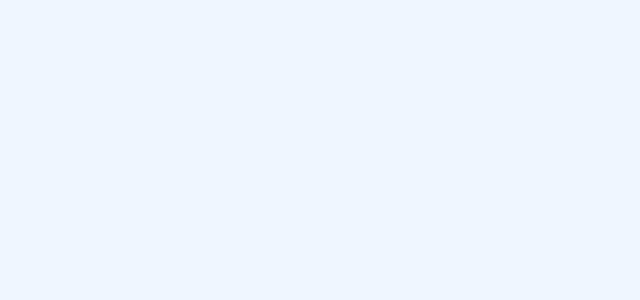
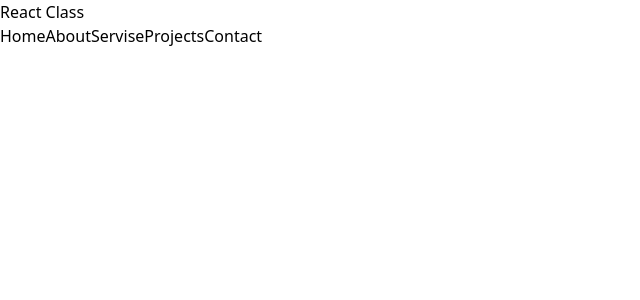
Before and after one commit to Sumeyahassen/mobile-app, a React (Vite) app in the folder react/rt/: page / in a window 1280 px wide. Shown: the top 300 px of the page, without its empty margins (0-640 px from the left). Built offline with nearby package versions, Linux system fonts and the light colour scheme.

Commit message:
to complate the header html text form

```diff
--- a/react/rt/src/App.jsx
+++ b/react/rt/src/App.jsx
@@ -1,13 +1,10 @@
 import { useState } from 'react'
+import Header from './components/Header.jsx'
 const App=()=>{
   return (
-//     <div className='bg-amber-300'>
-// <h1 className='text-red-400 text-xl font-extrabold px-10 py-12'>Sumeya</h1>
-// <p className='px-10 py-5 bg-rose-600 mx-11'></p>
-// <h1 className='pt-5 pb-10 pl-18 pr-16 text-blue-600 mr-10 bg-rose-300'>Hello world</h1>
-//     </div>
-<div className='bg-blue-50 min-h-screen'>
 
+<div className="">
+  <Header/>
 </div>
   )
 }
--- /dev/null
+++ b/react/rt/src/components/Header.jsx
@@ -0,0 +1,20 @@
+import React from 'react'
+
+function Header() {
+  return (
+    <div>
+      {/* logo */}
+      <div className="">React Class</div>
+      {/* navbar */}
+      <nav>
+        <a href="">Home</a>
+        <a href="">About</a>
+        <a href="">Servise</a>
+        <a href="">Projects</a>
+        <a href="">Contact</a>
+      </nav>
+    </div>
+  )
+}
+
+export default Header
```
